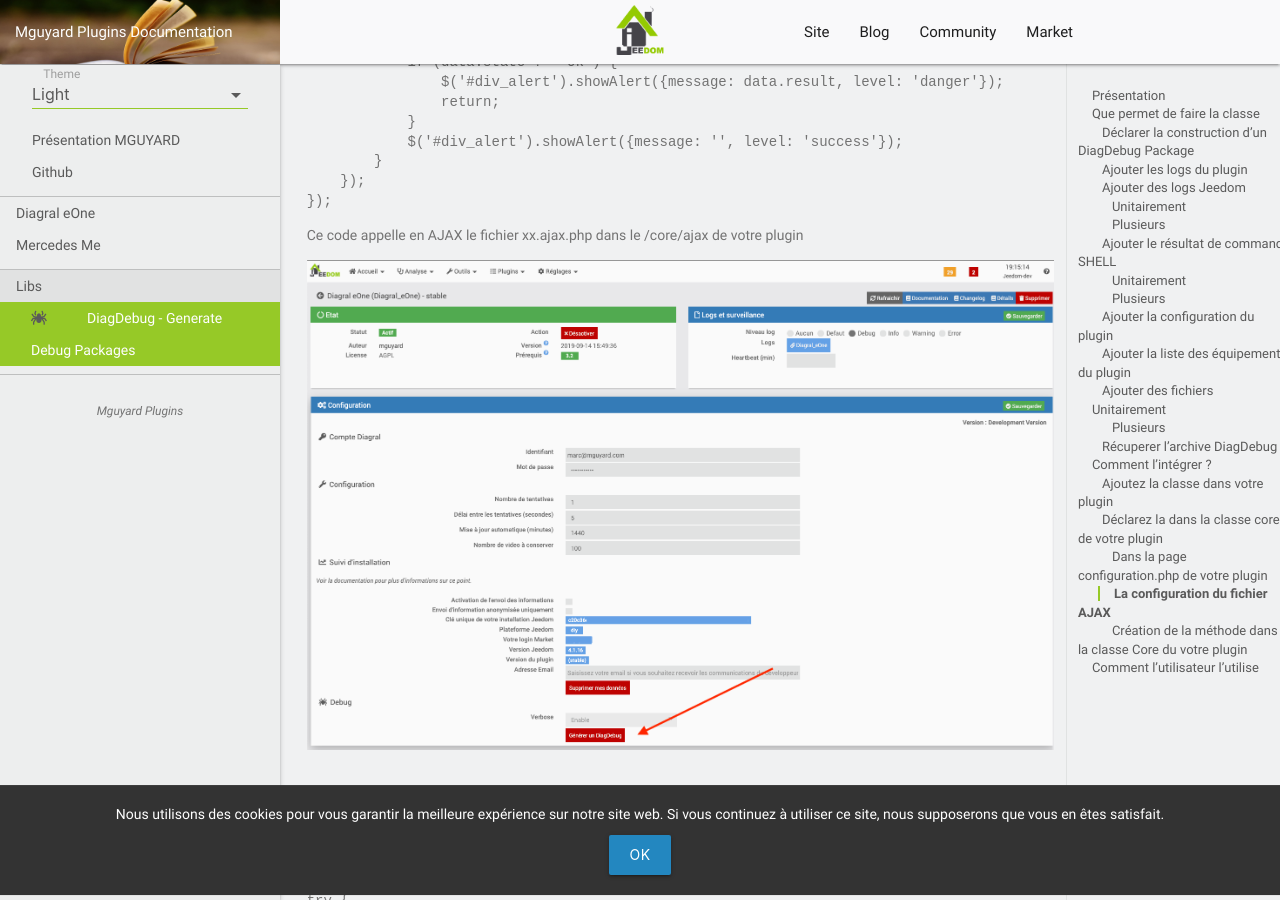
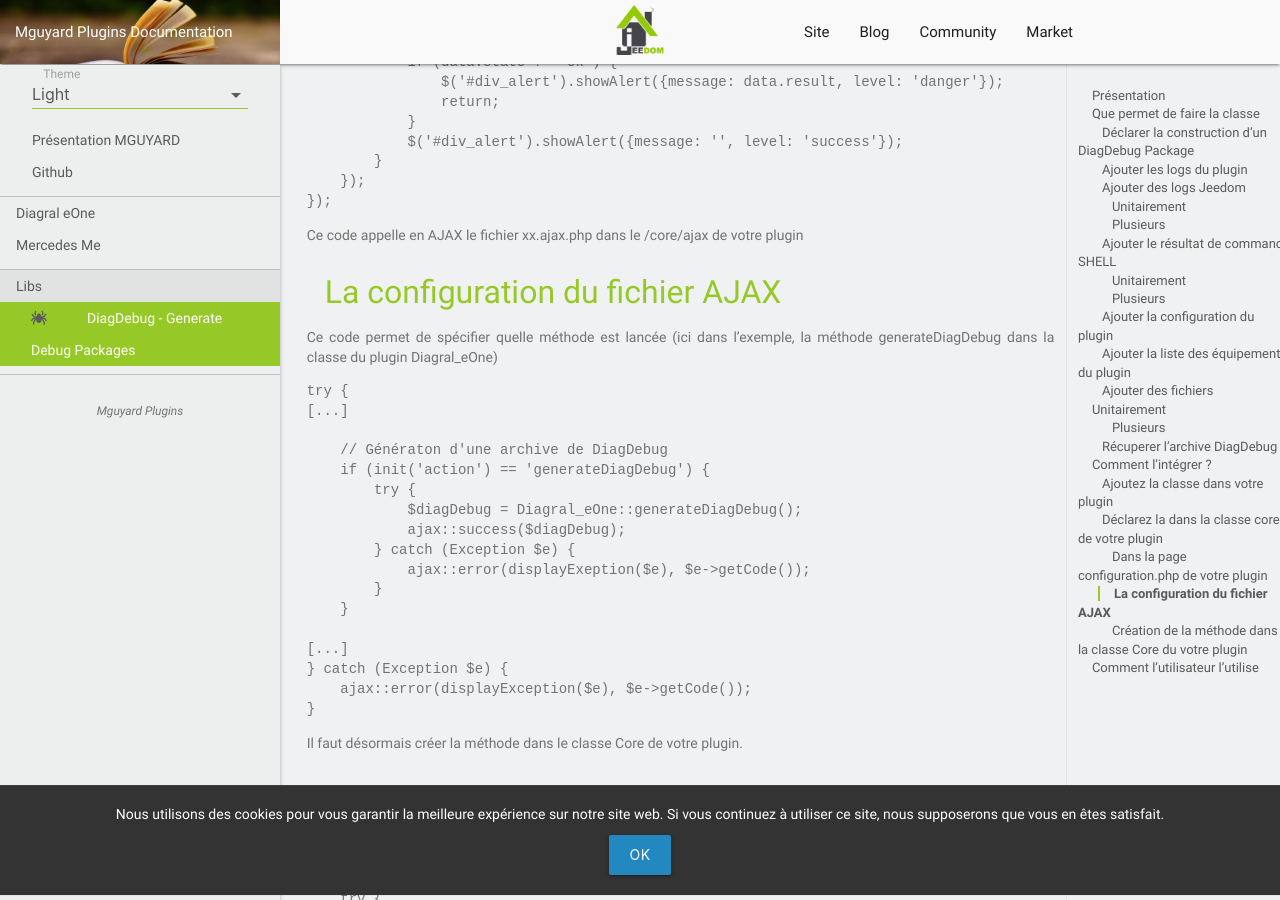
Before and after one commit to mguyard/Jeedom-Documentations, a Jekyll site: the page built from fr_FR/Libs/DiagDebug/documentation.md, in a window 1280 px wide and 900 px high, scrolled down 4401 px. Built offline with Jekyll 4.4.1, drawn with Linux system fonts in a browser that asks for light colours; our own code applies the rules of GitHub Pages for plain Markdown files.

Commit message:
Ajout de DiagDebug doc - Prod

```diff
--- a/fr_FR/Libs/DiagDebug/documentation.md
+++ b/fr_FR/Libs/DiagDebug/documentation.md
@@ -192,8 +192,6 @@
 
 Ce code appelle en AJAX le fichier xx.ajax.php dans le /core/ajax de votre plugin
 
-![Bouton de génération](images/Generate_Button.png)
-
 ### La configuration du fichier AJAX
 
 Ce code permet de spécifier quelle méthode est lancée (ici dans l'exemple, la méthode generateDiagDebug dans la classe du plugin Diagral_eOne)
```
